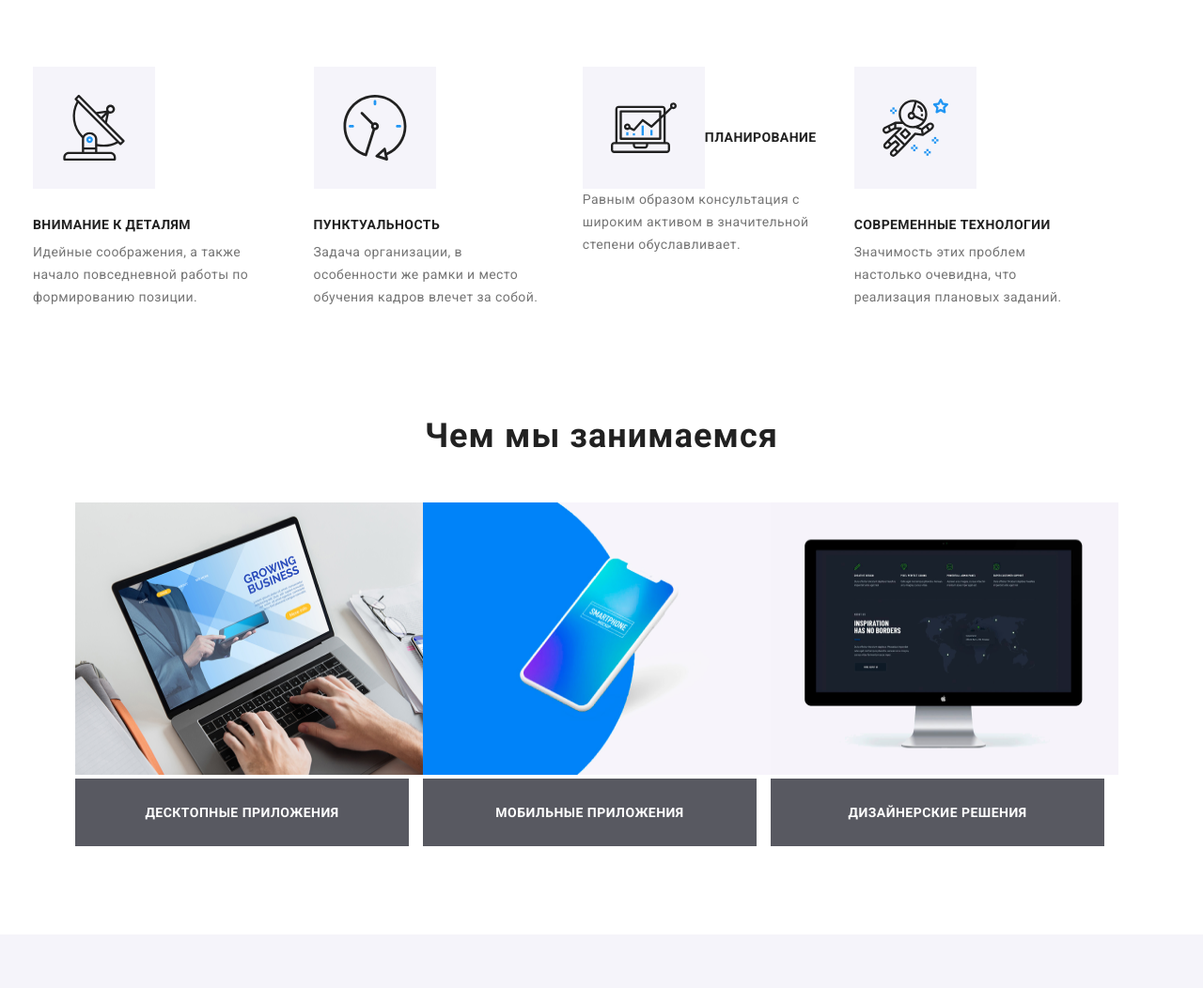
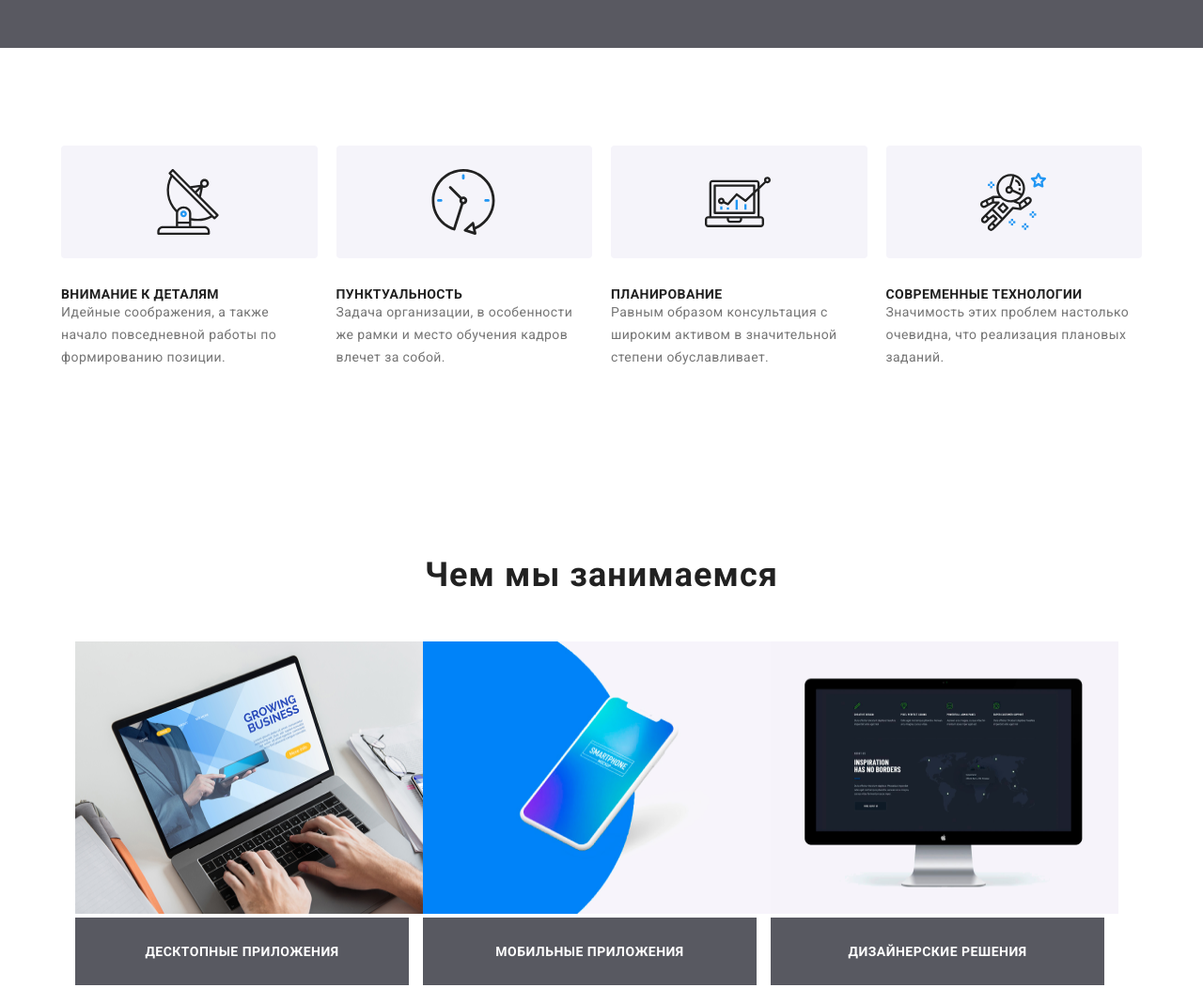
Before and after one commit to ljubik/goit-markup-hw-03, a plain HTML site: page index.html in a window 1280 px wide. Shown: the part 720-1772 px from the top of the page at 94% size. Drawn offline with Linux system fonts and the light colour scheme.

Commit message:
fix benefits - rechchangle section

```diff
--- a/css/style.css
+++ b/css/style.css
@@ -49,8 +49,6 @@ a:focus {
 	width: 1200px;
 	padding-left: 15px;
 	padding-right: 15px;
-	margin-left: auto;
-	margin-right: auto;
 }
 
 .flex {
@@ -118,7 +116,7 @@ a:focus {
 	/* position: absolute; */
 	/* width: 1200px; */
 	/* height: 600px; */
-	margin-bottom: 94px;
+	padding-bottom: 94px;
 	background: rgba(47, 48, 58, 0.8);
 	/* background-image: url(../images/Header_img.png); */
 }
@@ -171,14 +169,13 @@ a:focus {
 }
 
 .benefits {
-	display: flex;
-	flex-direction: column;
-	justify-content: space-around;
-	margin-top: 94px;
-	/* margin-bottom: 94px; */
-	width: calc((100% - 30px * 2) / 4);
+	/* display: flex; */
+	/* flex-direction: column; */
+	/* justify-content: space-around; */
+	padding-top: 94px;
+
 	/* justify-content: center; */
-	justify-items: center;
+	/* justify-items: center; */
 }
 
 .benefits p {
@@ -202,20 +199,22 @@ a:focus {
 }
 
 .benefits-item {
-	padding: 10px;
+	/* padding: 10px; */
 	margin: 10px;
+	width: calc((100% - 30px * 2) / 4);
 }
 
 .rectangle1 {
-	/* width: 270px;
-  height: 120px;
-  left: 215px;
-  top: 774px; */
 	border-radius: 4px;
 	display: flex;
 	flex-wrap: wrap;
-	align-items: center;
-	width: calc((100%-30px * 3) / 4);
+	justify-items: center;
+	/* width: calc((100%-30px * 3) / 4); */
+	background-color: var(--bkg-lite-color);
+	padding-left: 100px;
+	padding-top: 25px;
+	padding-right: 100px;
+	padding-bottom: 25px;
 }
 
 .img {
@@ -227,18 +226,17 @@ a:focus {
 	display: flex;
 	align-items: center;
 	justify-content: center;
-	padding: 30px;
-	background-color: var(--bkg-lite-color);
 }
 
-.rectangle1 h3 {
-	margin-top: 30px;
-	margin-bottom: 10px;
+.rectangle1-txt {
+	display: flex;
+	flex-wrap: wrap;
+	padding-top: 30px;
 }
 
 .we-do {
 	font-weight: bold;
-
+	padding-top: 94px;
 	letter-spacing: 0.03em;
 }
 
--- a/index.html
+++ b/index.html
@@ -60,14 +60,16 @@
 				</div>
 			</section>
 			<!-- розділ benefits -->
-			<section class="benefits" title="Benefits">
-				<div class="container flex">
+			<section class="benefits flex" title="Benefits">
+				<div class="container">
 					<ul class="benefits-list list">
 						<li class="benefits-item">
 							<div class="rectangle1">
 								<div class="rectangle1-img">
 									<img src="./images/attentiontodetail.svg" alt="Внимание к деталям" class="img" />
 								</div>
+							</div>
+							<div class="rectangle1-txt">
 								<h3>Внимание к деталям</h3>
 								<p>Идейные соображения, а также начало повседневной работы по формированию позиции.</p>
 							</div>
@@ -77,6 +79,8 @@
 								<div class="rectangle1-img">
 									<img src="./images/punctuality.svg" alt="Пунктуальность" class="img" />
 								</div>
+							</div>
+							<div class="rectangle1-txt">
 								<h3>Пунктуальность</h3>
 								<p>Задача организации, в особенности же рамки и место обучения кадров влечет за собой.</p>
 							</div>
@@ -86,6 +90,8 @@
 								<div class="rectangle1-img">
 									<img src="./images/planning.svg" alt="Планирование" class="img" />
 								</div>
+							</div>
+							<div class="rectangle1-txt">
 								<h3>
 									Планирование
 								</h3>
@@ -97,6 +103,8 @@
 								<div class="rectangle1-img">
 									<img src="./images/technology.svg" alt="Технологии" class="img" />
 								</div>
+							</div>
+							<div class="rectangle1-txt">
 								<h3>
 									Современные технологии
 								</h3>
```
